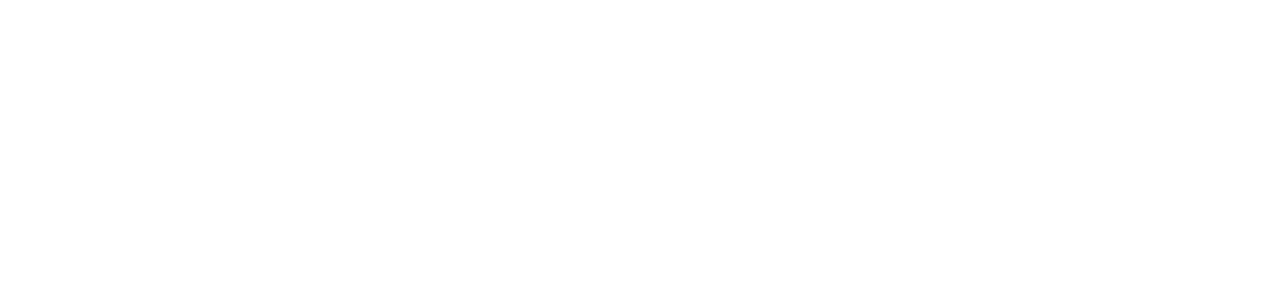
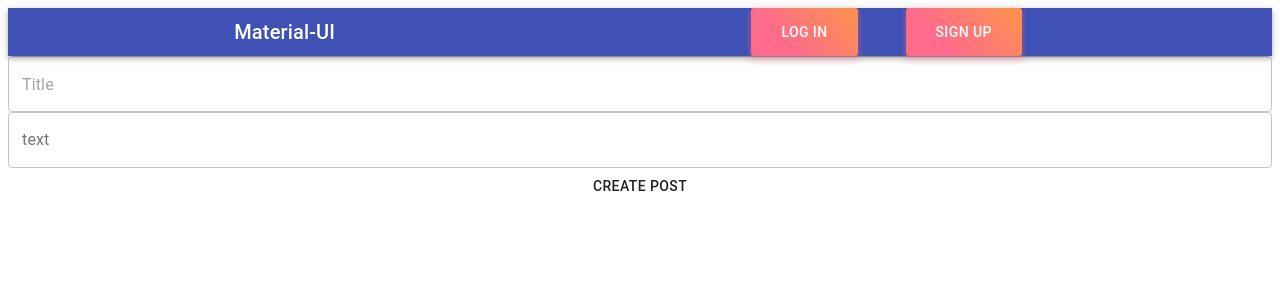
Before and after one commit to ghostkid130/Wynblogs, a React (Create React App) app in the folder client/: page /makePost in a window 1280 px wide. Shown: the top 300 px of the page. Built offline with nearby package versions, Linux system fonts and the light colour scheme.

Commit message:
Added create blog functionality

```diff
--- a/client/src/App.js
+++ b/client/src/App.js
@@ -11,6 +11,7 @@
 import BlogPost from './pages/blogPost/BlogPost'
 import SignUp from './pages/logSign/SignUp'
 import Login from './pages/logSign/Login'
+import CreatePost from './pages/createPost/CreatePost'
 
 function App() {
 
@@ -19,11 +20,11 @@
     <div>
       <Router>
         <Switch>
-          <Route path="/" exact   component={Home}    />
-          <Route path="/blog"     component={BlogPost}/>
-          <Route path="/signUp"   component={SignUp}  />
-          <Route path="/login"    component={Login}   />
-
+          <Route path="/" exact   component={Home}        />
+          <Route path="/blog"     component={BlogPost}    />
+          <Route path="/signUp"   component={SignUp}      />
+          <Route path="/login"    component={Login}       />
+          <Route path="/makePost" component={CreatePost}  />
         </Switch>
       </Router>
     </div>
--- a/client/src/components/Nav.jsx
+++ b/client/src/components/Nav.jsx
@@ -43,21 +43,24 @@
                     >
                         Sign Up
                     </Button>
-
-                    {/* <Button
-                    className={btn.root}
-                    onClick={() => history.push('/blogPost')}
-                    >
-                        Make Post
-                    </Button> */}
-
                     </div>
                 :
                     <div className="authBtn-container">
+                    {(Boolean(localStorage.getItem('author')) ?
+                        <Button
+                            className={btn.root}
+                            onClick={() => history.push("makePost")}
+                        >
+                            Make Post
+                        </Button>
+                        :
+                        ''
+                    )}
                     <Button
                         className={btn.root}
                         onClick={() => {
                             localStorage.removeItem('token');
+                            localStorage.removeItem('author');
                             setToken(false)
                         }}
                     >
--- a/client/src/context/UserContext.jsx
+++ b/client/src/context/UserContext.jsx
@@ -1,4 +1,4 @@
-import React, { useState } from 'react';
+import React, { useState, useEffect } from 'react';
 
 export const UserContext = React.createContext()
 
@@ -9,10 +9,14 @@
         isAuthor: false
     })
 
+    useEffect( () => {
+        localStorage.setItem('author', userAccount.isAuthor)
+    }, [userAccount.isAuthor])
+
     return(
         <UserContext.Provider
             value={{
-                userAccount, setUserAccount
+                userAccount, setUserAccount,
             }}
         >
             {props.children}
--- a/client/src/index.js
+++ b/client/src/index.js
@@ -3,12 +3,15 @@
 import App from './App';
 import { StyleContextProvider } from './context/StyleContext'
 import * as serviceWorker from './serviceWorker';
+import { UserContextProvider } from './context/UserContext';
 
 ReactDOM.render(
   <React.StrictMode>
+    <UserContextProvider>
     <StyleContextProvider>
       <App />
     </StyleContextProvider>
+    </UserContextProvider>
   </React.StrictMode>,
   document.getElementById('root')
 );
--- /dev/null
+++ b/client/src/pages/createPost/CreatePost.jsx
@@ -0,0 +1,49 @@
+import React, { useState } from 'react'
+import { FormControl, TextField, Button } from '@material-ui/core'
+import './createPost.css'
+import axios from 'axios'
+import Nav from '../../components/Nav'
+
+const CreatePost = () => {
+
+    const [ post, setPost ] = useState({
+        title: '', body:''
+    })
+
+    const createPost = () => {
+        axios({
+            method: 'POST',
+            url: '/blog/new',
+            headers: {Authorization: `Bearer ${localStorage.getItem('token')}`},
+            data: {...post}
+        })
+        .then((data) => console.log(data))
+        .catch(e => console.log(e))
+    }
+
+    return (
+        <div>
+            <Nav />
+            <form className="post-container" autoComplete="false">
+                <TextField
+                    variant="outlined"
+                    placeholder="Title"
+                    abel="title"
+                    onChange={(e) => {setPost({...post, title: e.target.value})}}
+                />
+                <TextField
+                    multiline
+                    variant="outlined"
+                    placeholder="Text"
+                    label="text"
+                    onChange={(e) => {setPost({...post, body: e.target.value})}}
+                />
+                <Button onClick={() => createPost()}>
+                    Create Post
+                </Button>
+            </form>
+        </div>
+    )
+}
+
+export default CreatePost
--- /dev/null
+++ b/client/src/pages/createPost/createPost.css
@@ -0,0 +1,4 @@
+.post-container{
+    display: flex;
+    flex-direction: column;
+}
--- a/client/src/pages/logSign/Login.jsx
+++ b/client/src/pages/logSign/Login.jsx
@@ -1,4 +1,4 @@
-import React, { useState, useContext } from 'react'
+import React, { useContext } from 'react'
 import { Paper, TextField, Button, FormControlLabel, Checkbox } from '@material-ui/core'
 import Nav  from '../../components/Nav'
 import { useHistory } from 'react-router-dom'
@@ -15,12 +15,7 @@
         axios.post('/user', { ...userAccount })
             .then( data => {
                 localStorage.setItem('token', data.data.token);
-                sessionStorage.setItem('author', userAccount.isAuthor)
-                setUserAccount({
-                    firstName: '',  lastName:'',
-                    email:'',   password:'',
-                    isAuthor: false
-                })
+                setUserAccount({...userAccount, password: '', email: ''})
                 history.push('/')
             })
             .catch(e => console.error(e))
@@ -30,7 +25,7 @@
         <div>
         <Nav />
         <Paper>
-        Sign Up
+        Log In
         <form autoComplete="off" onSubmit={handleLogin} className="signUp-form">
             <TextField
             id="signUp-fName"
--- a/client/src/pages/logSign/SignUp.jsx
+++ b/client/src/pages/logSign/SignUp.jsx
@@ -6,6 +6,7 @@
 
 import './signUp.css'
 import axios from 'axios'
+
 const SignUp = () => {
     let history = useHistory()
     const { userAccount, setUserAccount } = useContext(UserContext)
@@ -14,12 +15,7 @@
         axios.post('/user', { ...userAccount })
             .then( data => {
                 localStorage.setItem('token', data.data.token);
-                sessionStorage.setItem('author', userAccount.isAuthor)
-                setUserAccount({
-                    firstName: '',  lastName:'',
-                    email:'',   password:'',
-                    isAuthor: false
-                })
+                setUserAccount({...userAccount, password: '', email: ''})
                 history.push('/')
             })
             .catch(e => console.error(e))
```
Also changed, not shown: client/src/pages/blogPost/BlogPost.jsx (+7 -4 lines), 1 other file (tests, documents, lock files or other folders).
